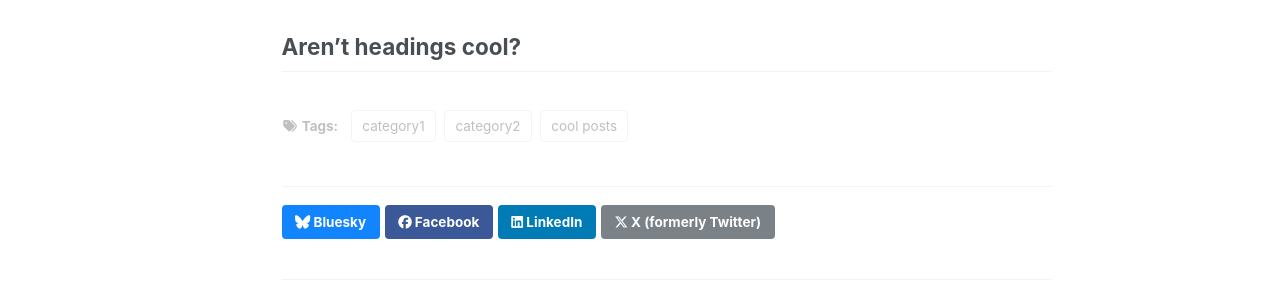
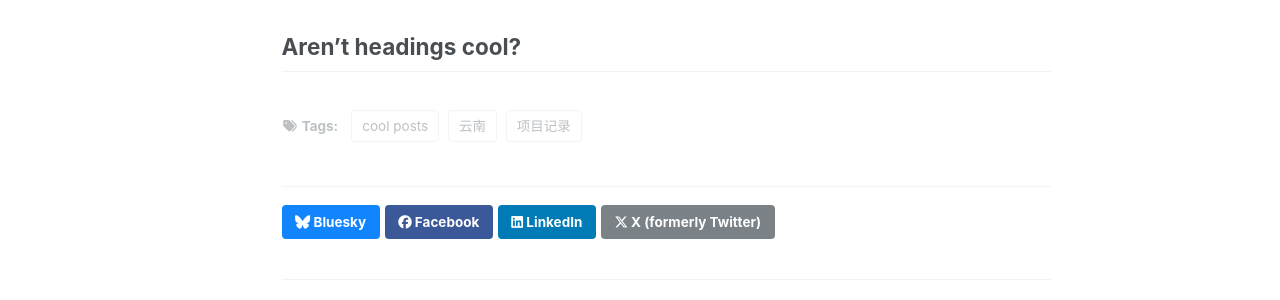
Before and after one commit to yitongSong-pku/yitongSong-pku.github.io, a Jekyll site: the page built from _posts/2012-08-14-blog-post-1.md, in a window 1280 px wide and 900 px high. Shown: the part 421-721 px from the top of the window. Built offline with Jekyll 4.4.1, drawn with Linux system fonts in a browser that asks for light colours; a script that is not in the unit is left out.

Commit message:
Update 2012-08-14-blog-post-1.md

```diff
--- a/_posts/2012-08-14-blog-post-1.md
+++ b/_posts/2012-08-14-blog-post-1.md
@@ -4,8 +4,8 @@ date: 2012-08-14
 permalink: /posts/2012/08/blog-post-1/
 tags:
   - cool posts
-  - category1
-  - category2
+  - 项目记录
+  - 云南
 ---
 
 This is a sample blog post. Lorem ipsum I can't remember the rest of lorem ipsum and don't have an internet connection right now. Testing testing testing this blog post. Blog posts are cool.
```
